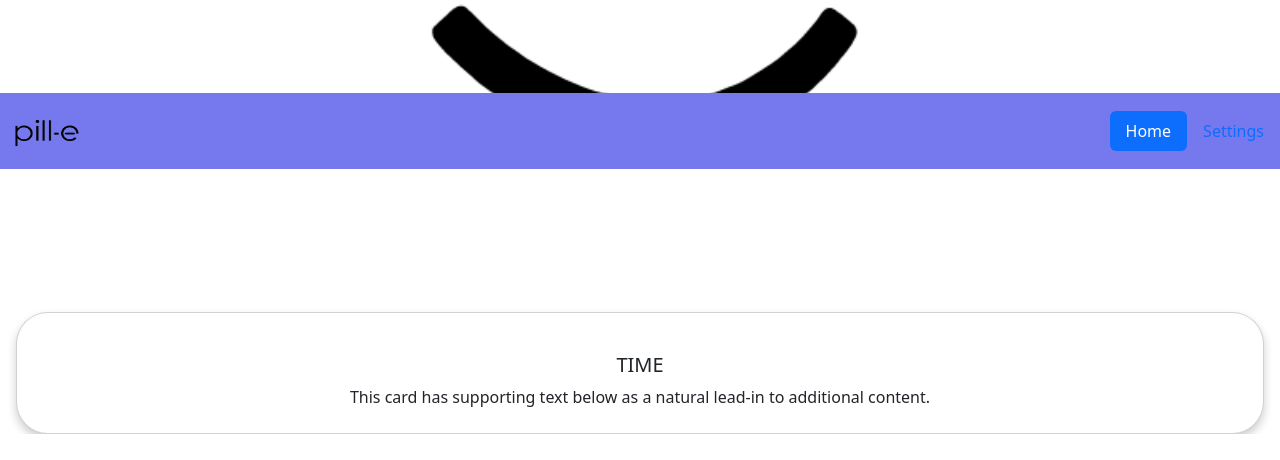
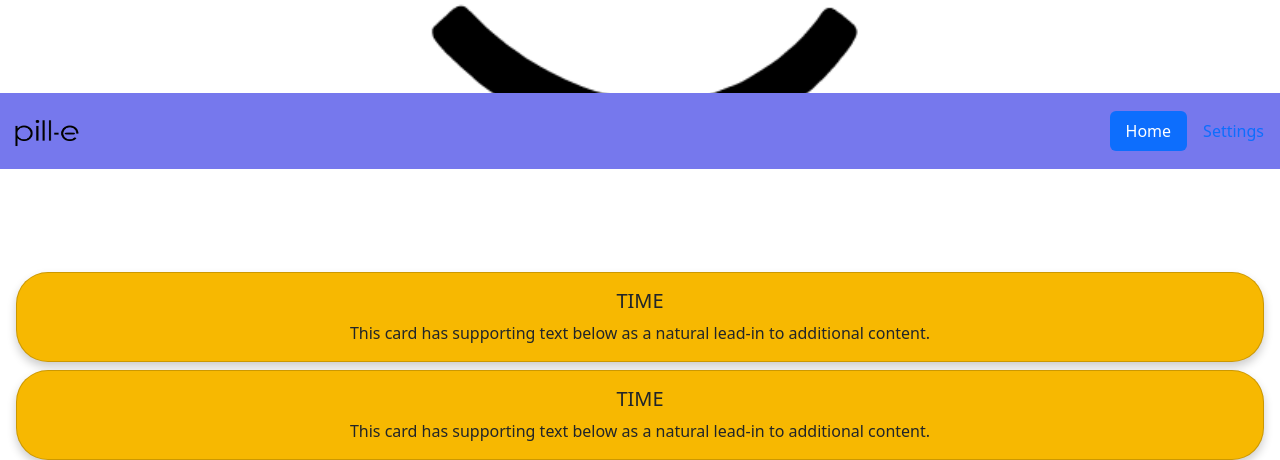
Before and after one commit to ashleyxchen/pill-e, a Flask app: page / in a window 1280 px wide. Shown: the part 631-1091 px from the top of the page. Before the commit the page ends 1065 px from the top, so only its background shows below. Run offline with Flask 2, Linux system fonts and the light colour scheme.

Commit message:
minor changes

```diff
--- a/application/routes.py
+++ b/application/routes.py
@@ -1,11 +1,49 @@
 from application import app
-from flask import render_template, request, redirect, url_for
+from flask import render_template, request, redirect, url_for, session
 from datetime import date
 
 @app.route('/')
 @app.route('/home')
 def home():
-    return render_template('home.html', home = True, time = date.today())
+    monthNum = date.today().month
+    if monthNum == 1:
+        month='Jan'
+    elif monthNum == 2:
+        month = 'Feb'
+    elif monthNum == 3:
+        month = 'Mar'
+    elif monthNum == 4:
+        month = 'Apr'
+    elif monthNum == 5:
+        month = 'May'
+    elif monthNum == 6:
+        month = 'Jun'
+    elif monthNum == 7:
+        month = 'Jul'
+    elif monthNum == 8:
+        month = 'Aug'
+    elif monthNum == 9:
+        month = 'Sept'
+    elif monthNum == 10:
+        month = 'Oct'
+    elif monthNum == 11:
+        month = 'Nov'
+    elif monthNum == 12:
+        month = 'Dec'
+
+    dateNum = date.today().day
+    print(dateNum)
+    if dateNum == 1 or dateNum == 11 or dateNum == 21 or dateNum == 31:
+        dateApd = 'st'
+    elif dateNum == 2 or dateNum == 12 or dateNum == 22:
+        dateApd = 'nd'
+    elif dateNum == 3 or dateNum == 13 or dateNum == 23:
+        dateApd = 'rd'
+    else:
+        dateApd = 'th'
+
+
+    return render_template('home.html', home = True, month = month, dateApd = dateApd, time = date.today())
 
 @app.route('/settings', methods=['GET', 'POST'])
 def settings():
--- a/application/templates/home.html
+++ b/application/templates/home.html
@@ -17,32 +17,40 @@
         text-align: left;
     }
     .card{
-    padding: 1.5em .5em .5em;
     border-radius: 2em;
     text-align: center;
     box-shadow: 0 5px 10px rgba(0,0,0,.2);
     width: 100%;
-    background-color: #fff;
+    background-color: #F7B801;
+    margin:0px 0px -40px 0px;
+
 }
 
 </style>
 
 <div style="background-color:#7678ED; padding-top: 1em; padding-bottom: 0.4em; ">
 <h1> &nbsp;Hello</h1>
-<h2>  &nbsp; Today is Sept {{ time.day }}th </h2> <!--hard code for now-->
+<h2>  &nbsp; Today is {{month}} {{ time.day }}{{ dateApd }} </h2> <!--hard code for now-->
 </div>
 
-<img src="../static/image/ourFace.png" width="100%" height="100%">
+<img src="../static/image/ourFace.png" width="100%" height="60%" style="margin:0px 0px -40px 0px;">
 
 <div class="card-deck mt-4" style="padding-left: 1em; padding-right: 1em;">
     <div class="card text-center mt-5">
       <div class="card-body">
-        <h5 class="card-title">TIME</h5> <!--fill the form out -->
+        <h5 class="card-title" style="align-items: left;">TIME</h5> <!--fill the form out -->
         <p class="card-text">This card has supporting text below as a natural lead-in to additional content.</p> <!--put the time here-->
       </div>
     </div>
   </div>
 
-
+  <div class="card-deck mt-4" style="padding-left: 1em; padding-right: 1em;">
+    <div class="card text-center mt-5">
+      <div class="card-body">
+        <h5 class="card-title" style="align-items: left;">TIME</h5> <!--fill the form out -->
+        <p class="card-text">This card has supporting text below as a natural lead-in to additional content.</p> <!--put the time here-->
+      </div>
+    </div>
+  </div>
 
 {% endblock %}
```
